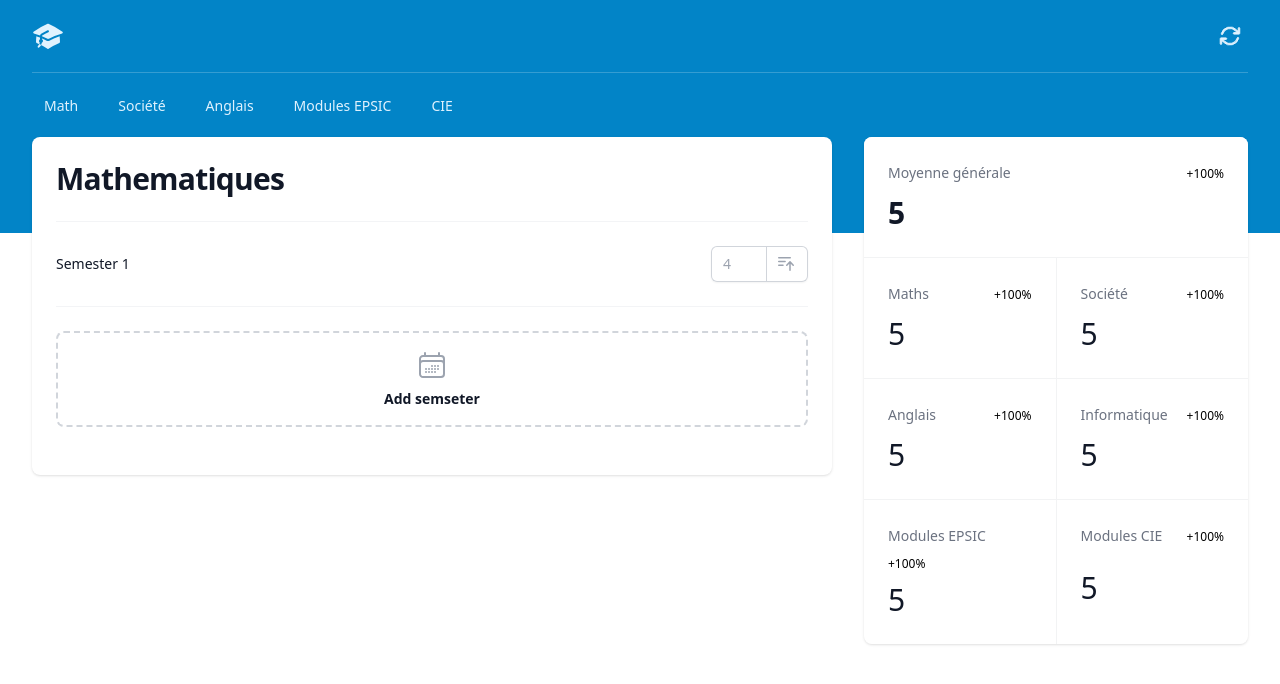
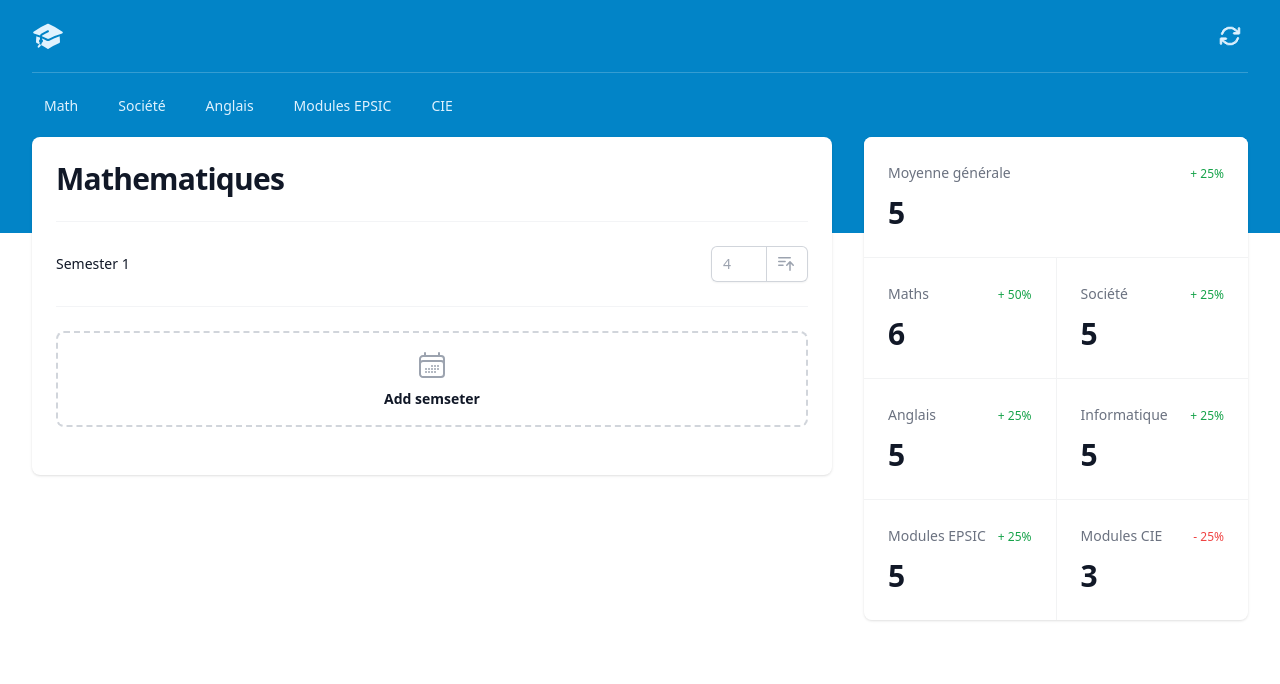
Before and after one commit to Rignchen/grades-calculator, an Angular app: page /math in a window 1280 px wide. Shown: the top 684 px of the page. Built offline with nearby package versions, Linux system fonts and the light colour scheme; a web font is replaced by a local one.

Commit message:
extract averages in a new component

```diff
--- a/src/app/average-list/average-list.component.html
+++ b/src/app/average-list/average-list.component.html
@@ -3,83 +3,13 @@
     <h2 class="sr-only" id="section-2-title">Averages</h2>
     <div class="overflow-hidden rounded-lg bg-white shadow">
       <dl class="mx-auto grid grid-cols-1 gap-px bg-gray-900/5 sm:grid-cols-2 lg:grid-cols-2" id="averages">
-        <div class="col-span-2 flex flex-wrap items-baseline justify-between gap-x-2 gap-y-2 bg-white px-6 py-6">
-          <dt class="text-sm font-medium leading-6 text-gray-500">
-            Moyenne générale
-          </dt>
-          <dd class="text-xs font-medium">
-            +100%
-          </dd>
-          <dd class="w-full flex-none text-3xl font-bold leading-10 tracking-tight text-gray-900">
-            5
-          </dd>
-        </div>
-        <div class="flex flex-wrap items-baseline justify-between gap-x-4 gap-y-2 bg-white px-6 py-6">
-          <dt class="text-sm font-medium leading-6 text-gray-500">
-            Maths
-          </dt>
-          <dd class="text-xs font-medium">
-            +100%
-          </dd>
-          <dd class="w-full flex-none text-3xl font-medium leading-10 tracking-tight text-gray-900">
-            5
-          </dd>
-        </div>
-        <div class="flex flex-wrap items-baseline justify-between gap-x-4 gap-y-2 bg-white px-6 py-6">
-          <dt class="text-sm font-medium leading-6 text-gray-500">
-            Société
-          </dt>
-          <dd class="text-xs font-medium">
-            +100%
-          </dd>
-          <dd class="w-full flex-none text-3xl font-medium leading-10 tracking-tight text-gray-900">
-            5
-          </dd>
-        </div>
-        <div class="flex flex-wrap items-baseline justify-between gap-x-4 gap-y-2 bg-white px-6 py-6">
-          <dt class="text-sm font-medium leading-6 text-gray-500">
-            Anglais
-          </dt>
-          <dd class="text-xs font-medium">
-            +100%
-          </dd>
-          <dd class="w-full flex-none text-3xl font-medium leading-10 tracking-tight text-gray-900">
-            5
-          </dd>
-        </div>
-        <div class="flex flex-wrap items-baseline justify-between gap-x-4 gap-y-2 bg-white px-6 py-6">
-          <dt class="text-sm font-medium leading-6 text-gray-500">
-            Informatique
-          </dt>
-          <dd class="text-xs font-medium">
-            +100%
-          </dd>
-          <dd class="w-full flex-none text-3xl font-medium leading-10 tracking-tight text-gray-900">
-            5
-          </dd>
-        </div>
-        <div class="flex flex-wrap items-baseline justify-between gap-x-4 gap-y-2 bg-white px-6 py-6">
-          <dt class="text-sm font-medium leading-6 text-gray-500">
-            Modules EPSIC
-          </dt>
-          <dd class="text-xs font-medium">
-            +100%
-          </dd>
-          <dd class="w-full flex-none text-3xl font-medium leading-10 tracking-tight text-gray-900">
-            5
-          </dd>
-        </div>
-        <div class="flex flex-wrap items-baseline justify-between gap-x-4 gap-y-2 bg-white px-6 py-6">
-          <dt class="text-sm font-medium leading-6 text-gray-500">
-            Modules CIE
-          </dt>
-          <dd class="text-xs font-medium">
-            +100%
-          </dd>
-          <dd class="w-full flex-none text-3xl font-medium leading-10 tracking-tight text-gray-900">
-            5
-          </dd>
-        </div>
+        <app-average [name]="'Moyenne générale'" [value]="5" class="col-span-2"></app-average>
+        <app-average [name]="'Maths'" [value]="6"></app-average>
+        <app-average [name]="'Société'" [value]="5"></app-average>
+        <app-average [name]="'Anglais'" [value]="5"></app-average>
+        <app-average [name]="'Informatique'" [value]="5"></app-average>
+        <app-average [name]="'Modules EPSIC'" [value]="5"></app-average>
+        <app-average [name]="'Modules CIE'" [value]="3"></app-average>
       </dl>
     </div>
   </section>
--- a/src/app/average-list/average-list.component.ts
+++ b/src/app/average-list/average-list.component.ts
@@ -1,9 +1,12 @@
 import {Component, Input} from '@angular/core';
+import {AverageComponent} from "./average/average.component";
 
 @Component({
   selector: 'app-average-list',
   standalone: true,
-  imports: [],
+  imports: [
+    AverageComponent
+  ],
   templateUrl: './average-list.component.html'
 })
 export class AverageListComponent {
--- /dev/null
+++ b/src/app/average-list/average/average.component.html
@@ -0,0 +1,16 @@
+<div class="flex flex-wrap items-baseline justify-between gap-x-2 gap-y-2 bg-white px-6 py-6">
+  <dt class="text-sm font-medium leading-6 text-gray-500">
+    {{ name }}
+  </dt>
+  <dd [class]="class" *ngIf="has_changed">
+    <span *ngIf="upgrade >= 0;else downgrade">+</span>
+    {{ round(abs(upgrade) * 100, 0.01) }}%
+  </dd>
+  <dd class="w-full flex-none text-3xl font-bold leading-10 tracking-tight text-gray-900">
+    {{ value }}
+  </dd>
+</div>
+
+<ng-template #downgrade>
+  <span>-</span>
+</ng-template>
--- /dev/null
+++ b/src/app/average-list/average/average.component.ts
@@ -0,0 +1,40 @@
+import {Component, Input, OnChanges} from '@angular/core';
+import {NgIf} from "@angular/common";
+import {round} from "../../../lib";
+
+@Component({
+    selector: 'app-average',
+    standalone: true,
+  imports: [
+    NgIf
+  ],
+    templateUrl: './average.component.html'
+})
+export class AverageComponent implements OnChanges {
+  @Input() name!: string;
+  @Input() value!: number;
+  old_value: number = 4;
+  upgrade: number = 0;
+  has_changed: boolean = false;
+
+  defaultClass = "text-xs font-medium"
+  class = this.defaultClass;
+
+  ngOnChanges() {
+    if (this.old_value !== 0) {
+      this.upgrade = (this.value / this.old_value - 1);
+      this.has_changed = true;
+
+      this.class = this.defaultClass;
+      if (this.upgrade > 0) {
+        this.class += " text-green-600";
+      } else if (this.upgrade < 0) {
+        this.class += " text-red-500";
+      }
+    }
+    this.old_value = this.value;
+  }
+
+  protected readonly round = round;
+  protected readonly abs = Math.abs;
+}
```
